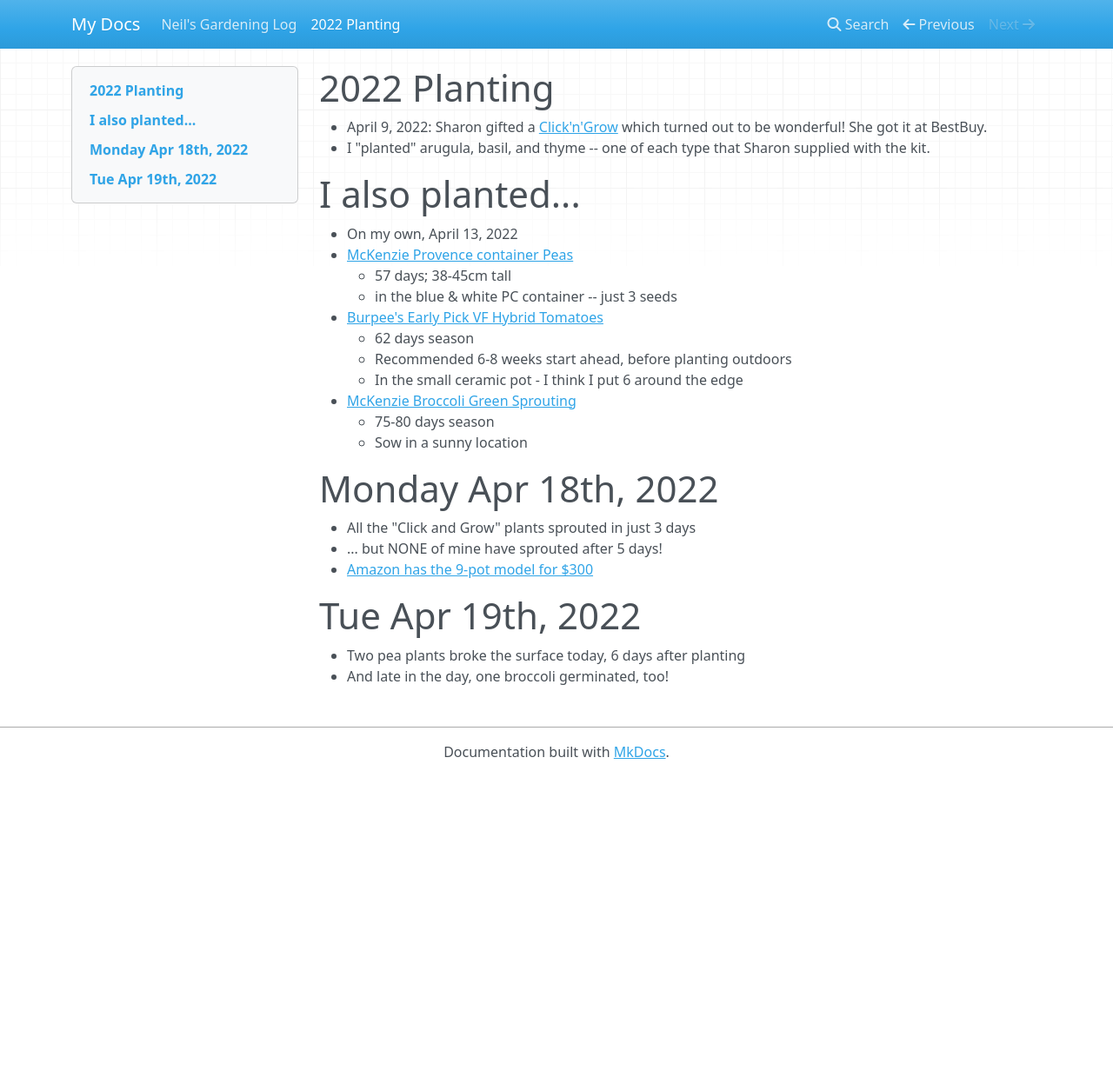
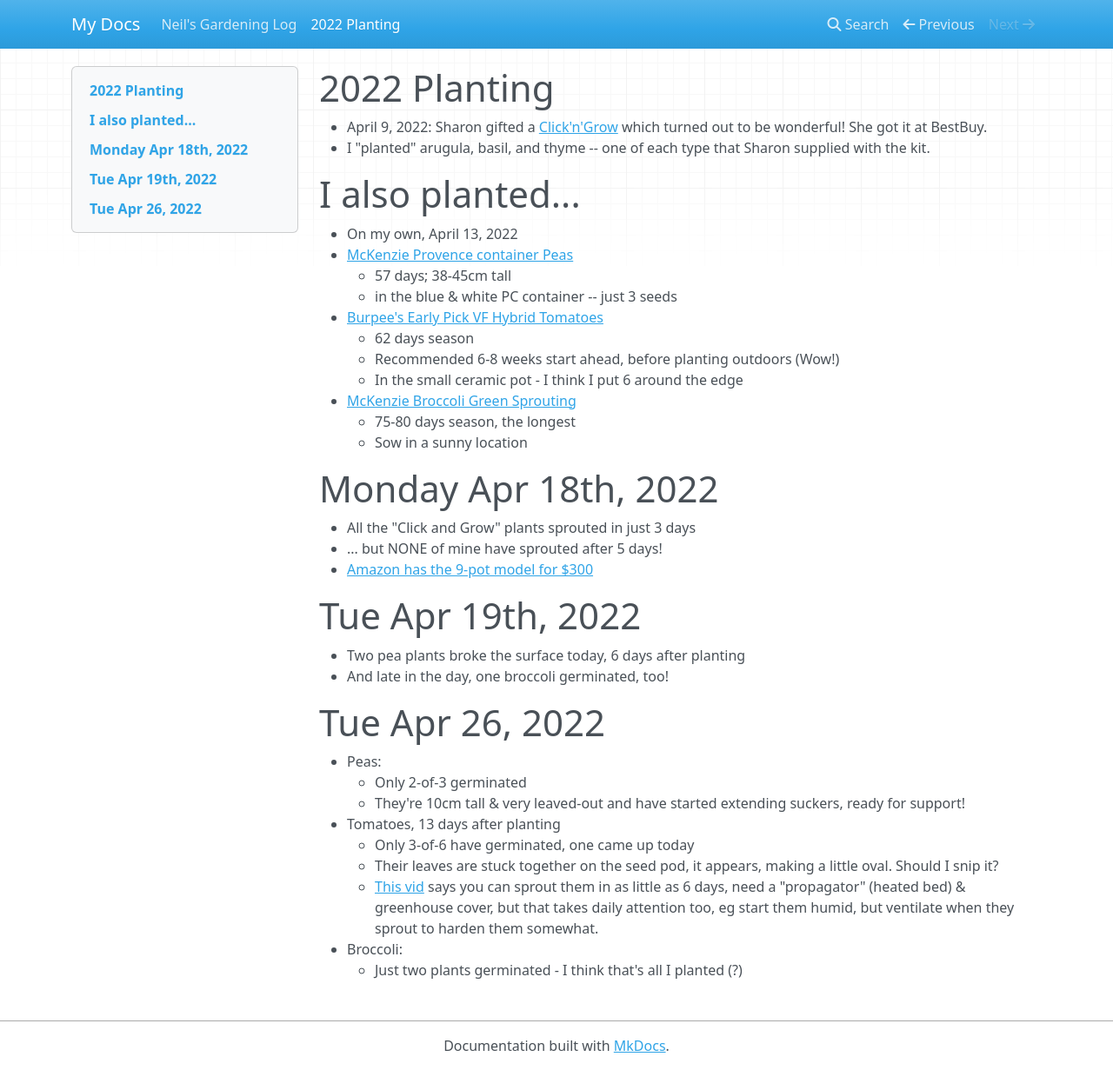
Before and after one commit to nmacgreg/gardenLog, an MkDocs documentation site: the page built from docs/2022planting.md, in a window 1280 px wide and 1231 px high. Shown: the whole window at 87% size. Built offline with MkDocs 1.6.1, drawn with Linux system fonts in a browser that asks for light colours; nearby versions of some CDN libraries.

Commit message:
Updated 2022 planting

```diff
--- a/docs/2022planting.md
+++ b/docs/2022planting.md
@@ -11,10 +11,10 @@
     * in the blue & white PC container -- just 3 seeds
 * [Burpee's Early Pick VF Hybrid Tomatoes](https://www.burpee.com/tomato-burpees-early-pick-vf-hybrid-prod001174.html)
     * 62 days season
-    * Recommended 6-8 weeks start ahead, before planting outdoors
+    * Recommended 6-8 weeks start ahead, before planting outdoors (Wow!)
     * In the small ceramic pot - I think I put 6 around the edge
 * [McKenzie Broccoli Green Sprouting](https://mckenzieseeds.com/pages/search-results-page?q=139781)
-    * 75-80 days season
+    * 75-80 days season, the longest
     * Sow in a sunny location
 
 # Monday Apr 18th, 2022
@@ -27,3 +27,15 @@
 
 * Two pea plants broke the surface today, 6 days after planting
 * And late in the day, one broccoli germinated, too!
+
+# Tue Apr 26, 2022
+
+* Peas:
+    * Only 2-of-3 germinated
+    * They're 10cm tall & very leaved-out and have started extending suckers, ready for support!
+* Tomatoes, 13 days after planting
+    * Only 3-of-6 have germinated, one came up today
+    * Their leaves are stuck together on the seed pod, it appears, making a little oval.  Should I snip it?
+    * [This vid](https://www.youtube.com/watch?v=6uSoeN3qFcU) says you can sprout them in as little as 6 days, need a "propagator" (heated bed) & greenhouse cover, but that takes daily attention too, eg start them humid, but ventilate when they sprout to harden them somewhat.
+* Broccoli:
+    * Just two plants germinated - I think that's all I planted (?)
```
